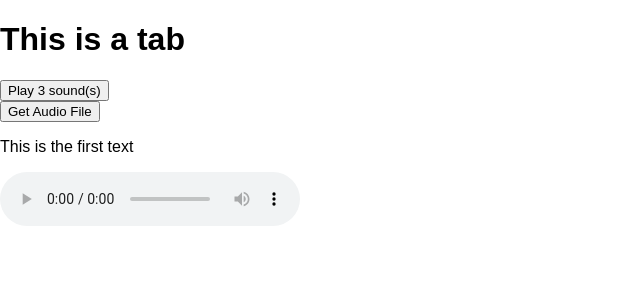
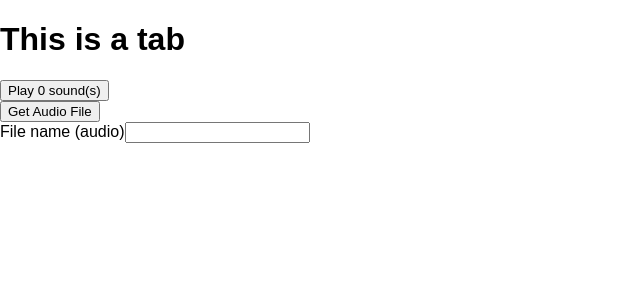
Before and after one commit to Darti12/Prosjekt-2, a React (Create React App) app in the folder pro2/: page / in a window 1280 px wide. Shown: the top 300 px of the page, without its empty margins (0-640 px from the left). Built offline with nearby package versions, Linux system fonts and the light colour scheme.

Commit message:
Soon completed with AudioComponent

```diff
--- a/pro2/src/components/AudioComponent.js
+++ b/pro2/src/components/AudioComponent.js
@@ -1,6 +1,5 @@
 import React, {Component} from 'react';
 
-// import dog from "../media/audio/woof1_short.mp3";
 
 /**
  * Component that plays chosen audio when one
@@ -10,11 +9,7 @@ class AudioComponent extends Component {
     constructor(props) {
         super(props);
         this._playSound = this._playSound.bind(this);
-        this.state = {
-            audioHund: this.props.audio1,
-            audioKatt: this.props.audio2,
-            audioElefant: this.props.audio3
-        }
+        this._countFiles = this._countFiles.bind(this);
     }
 
     render() {
@@ -34,19 +29,17 @@ class AudioComponent extends Component {
      */
     _playSound() {
         // TODO: Make the audio play in the browser
-        let ts = this.state;
+        let ts = this.props;
         for (let key in ts) {
-            if (ts.hasOwnProperty(key) && ts[key] !== undefined) {
-                let file_name = ts[key];
-                let audio = new Audio(file_name);
-                audio.play().then(() =>
-                    console.log("Playing song " + file_name)
-                );
-            }
+                if (ts.hasOwnProperty(key) && ts[key] !== "") {
+                    let obj = ts[key];
+                    let audio = new Audio(obj);
+                    audio.play().then(() => {
+                        console.log("Playing song inside loop" )
+                        console.log(key);
+                    });
+                }
         }
-
-        let audio = new Audio();
-        audio.play().then(() => console.log("Playing dog"));
     }
 
     /**
@@ -72,3 +65,4 @@ export default AudioComponent;
 
 // TODO: place sources for .mp3 correctly.
 // https://freesound.org/people/Princess6537/sounds/144885/
+// https://freesound.org/people/arightwizard/sounds/253754/
--- a/pro2/src/components/Tab.js
+++ b/pro2/src/components/Tab.js
@@ -1,8 +1,20 @@
 import React, {Component} from 'react';
 import AudioComponent from './AudioComponent.js';
+
+
+/**
+ * Tab component that takes care of text, visuals and audio.
+ */
 class Tab extends Component {
     constructor() {
         super();
+        this.state = {
+            audioHund: "",
+            audioKatt: "",
+            audioElefant: ""
+        }
+        this._getAudioFile = this._getAudioFile.bind(this);
+
     }
 
     render() {
@@ -11,36 +23,47 @@ class Tab extends Component {
                 <h1>
                     This is a tab
                 </h1>
-                <AudioComponent/>
+                <AudioComponent hund={this.state.audioHund} katt={this.state.audioKatt} elefant={this.state.audioElefant}/>
                 <button onClick={this._getAudioFile}>
                     Get Audio File
                 </button>
-                <p id="test-para">
-                    This is the first text
-                </p>
-                <audio id="audio1-com" src="" controls>
-                    song song
-                </audio>
+                <div id="test-para">
+                </div>
 
+                <label htmlFor="username">
+                    File name (audio)
+                    <input type="text" id = "audio_file_name"/>
+                </label>
             </div>
         )
     }
 
     _getAudioFile() {
-        let other_file_dog = './media/audio/woo1.mp3';
+        let file_name = document.getElementById("audio_file_name").value;
+        if (!file_name.endsWith(".mp3")) {
+            let p = document.getElementById("test-para");
+            p.innerHTML = "<p>Not a valid format</p>"
+
+        }
+        let file_path = './media/audio/' + file_name;
         let myInit = { method: 'GET',
             headers: new Headers(),
             mode: 'cors',
             cache: 'default'
         };
 
-        fetch(other_file_dog, myInit)
+        fetch(file_path, myInit)
             .then(response => {
                 return response.blob();
             })
             .then(blob => {
                 let obj = URL.createObjectURL(blob);
                 let audio = new Audio(obj);
+
+                 this.setState({
+                     audioHund: obj
+                 });
+
                 audio.play().then(() => {
                     console.log("Playing song.")
                 })
@@ -51,10 +74,5 @@ class Tab extends Component {
     }
 }
 
-AudioComponent.propTypes = {
-    audio1: "",
-    audio2: "",
-    audio3: ""
-};
 
 export default Tab;
```
Also changed, not shown: 2 other files (tests, documents, lock files or other folders).
